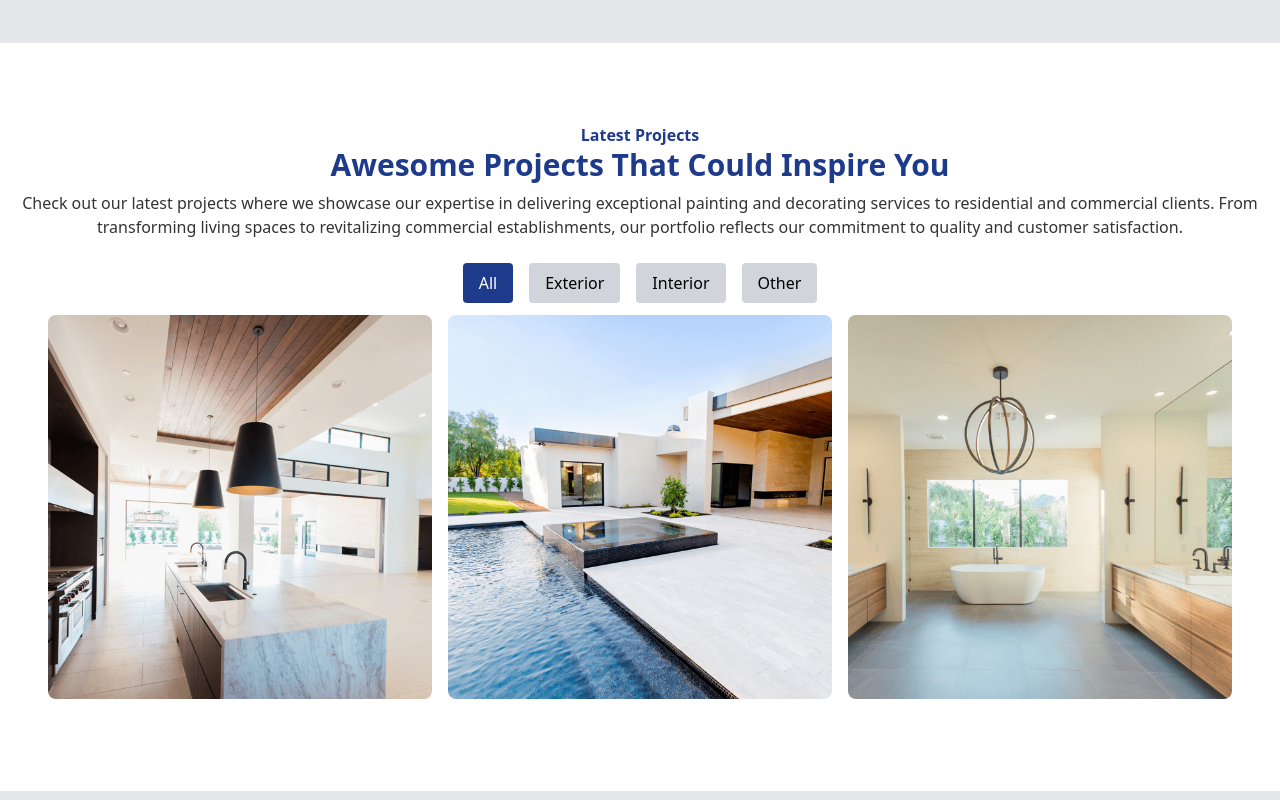
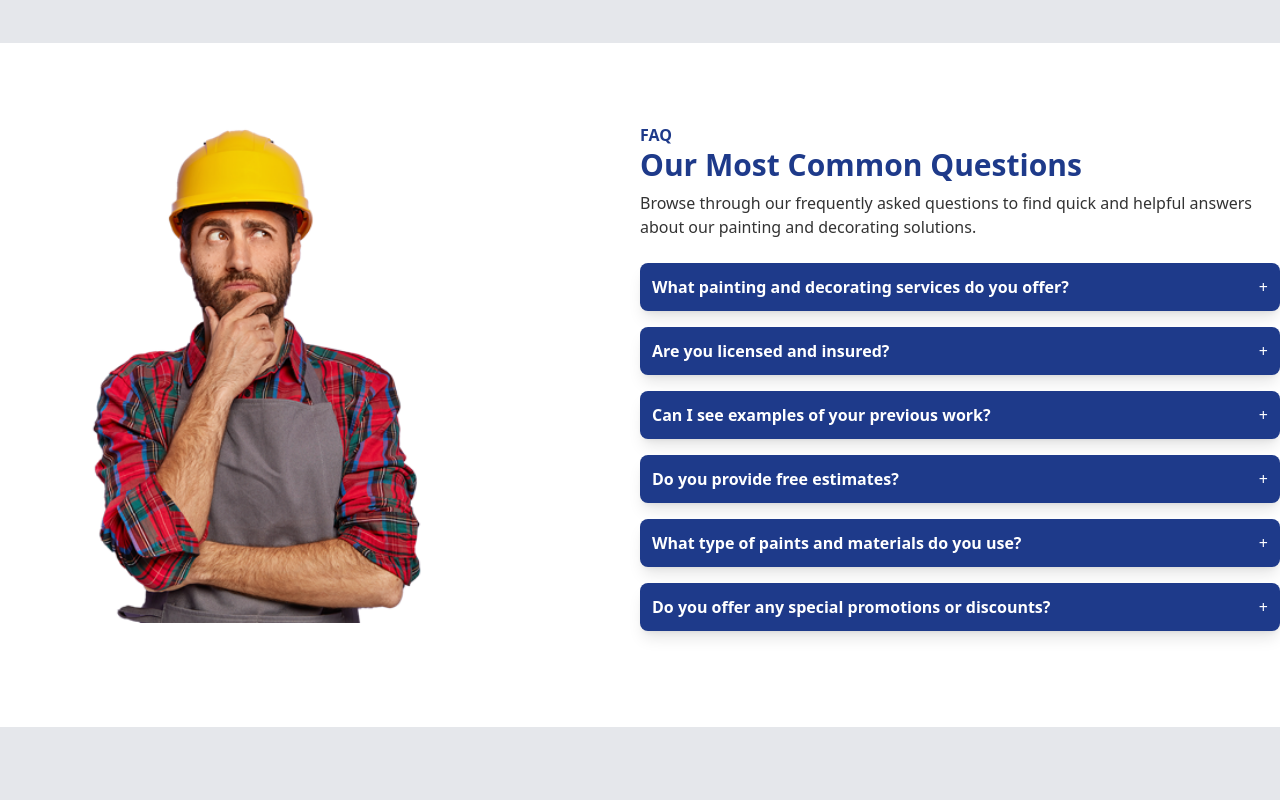
Before and after one commit to illium-digital-media/website, a Next.js app: page / in a window 1280 px wide. Shown: the part 3420-4220 px from the top of the page. Built offline with nearby package versions, Linux system fonts and the light colour scheme.

Commit message:
added faq section

```diff
--- /dev/null
+++ b/components/FAQ.tsx
@@ -0,0 +1,103 @@
+import Image from "next/image";
+import React, { useState, useContext, useEffect } from "react";
+import { DarkModeContext } from "./DarkModeContext";
+import examplePainting from "../assets/example-painter.png";
+
+const faqs = [
+  {
+    question: "What painting and decorating services do you offer?",
+    answer:
+      "We provide a comprehensive range of services, including interior painting, exterior painting, wallpaper installation, surface preparation, color consultation, and more.",
+  },
+  {
+    question: "Are you licensed and insured?",
+    answer:
+      "Yes, we are fully licensed and insured to ensure the highest level of professionalism and protection for both our clients and our team.",
+  },
+  {
+    question: "Can I see examples of your previous work?",
+    answer:
+      "Absolutely! You can view our portfolio showcasing completed projects and testimonials from satisfied clients.",
+  },
+  {
+    question: "Do you provide free estimates?",
+    answer:
+      "Yes, we offer free estimates for all painting and decorating projects. Contact us to schedule a consultation and receive a detailed quote.",
+  },
+  {
+    question: "What type of paints and materials do you use?",
+    answer:
+      "We use high-quality paints and materials from reputable brands, ensuring a durable and professional finish for every project.",
+  },
+  {
+    question: "Do you offer any special promotions or discounts?",
+    answer:
+      "We occasionally run special promotions and discounts. Check our website or contact us directly for any ongoing offers.",
+  },
+];
+
+const FAQ: React.FC = () => {
+  const [openItemIndices, setOpenItemIndices] = useState<number[]>([]);
+  const { darkMode, setDarkMode } = useContext(DarkModeContext);
+
+  const toggleItem = (index: number) => {
+    setOpenItemIndices((prevIndices) => {
+      if (prevIndices.includes(index)) {
+        return prevIndices.filter((itemIndex) => itemIndex !== index);
+      } else {
+        return [...prevIndices, index];
+      }
+    });
+  };
+
+  return (
+    <div className="max-w-screen-xl m-auto max-lg:px-5 sm:flex">
+      <div className="max-sm:hidden sm:w-1/2">
+        <Image src={examplePainting} width={500} height={500} alt={"Test"} />
+      </div>
+      <div className="sm:w-1/2">
+        <div className="pb-6">
+          <h3 className="font-bold text-blue-900 text-1xl">FAQ</h3>
+          <h4 className="font-bold text-blue-900 text-3xl pb-2">
+            Our Most Common Questions
+          </h4>
+          <p>
+            Browse through our frequently asked questions to find quick and
+            helpful answers about our painting and decorating solutions.
+          </p>
+        </div>{" "}
+        {faqs.map((item, index) => (
+          <div key={index} className={`mb-4 rounded-lg shadow-lg bg-primary`}>
+            <div
+              className={`faq-section ${
+                openItemIndices.includes(index) ? "open" : "closed"
+              } overflow w-hidden transition-max-h duration-300`}
+            >
+              <div
+                className="flex justify-between cursor-pointer"
+                onClick={() => toggleItem(index)}
+              >
+                <div className="flex p-3 justify-between text-white items-center w-full">
+                  <div className="font-semibold">{item.question}</div>
+                  <div>{openItemIndices.includes(index) ? "-" : "+"}</div>
+                </div>
+              </div>
+
+              {openItemIndices.includes(index) && (
+                <div
+                  className={`mt-2 bg-white p-3 rounded-b-lg ${
+                    darkMode ? "bg-zinc-500" : "bg-white"
+                  }`}
+                >
+                  {item.answer}
+                </div>
+              )}
+            </div>
+          </div>
+        ))}
+      </div>
+    </div>
+  );
+};
+
+export default FAQ;
--- a/pages/index.tsx
+++ b/pages/index.tsx
@@ -7,12 +7,14 @@ import LandingSection from "../components/sections/LandingSection";
 import Head from "next/head";
 import Section from "@/components/Section";
 import Gallery from "@/components/Gallery";
+import FAQ from "@/components/FAQ";
 
 const sections = [
   <IntroSection />,
   <PerfectPainterSection />,
   <AboutUsSection />,
   <WhyUsSection />,
+  <FAQ />,
   <Gallery />,
   <TestimonialsSection />,
 ];
```
Also changed, not shown: assets/example-painter.png (added).
